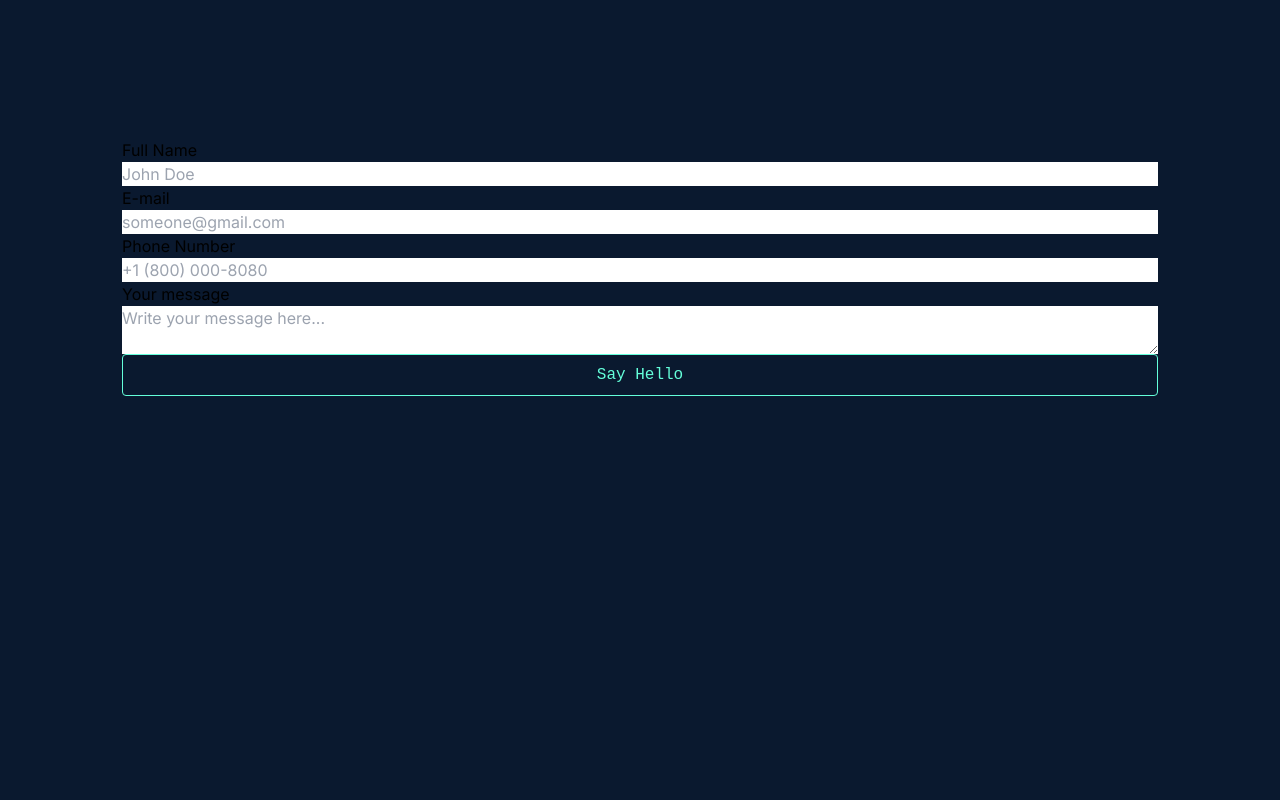
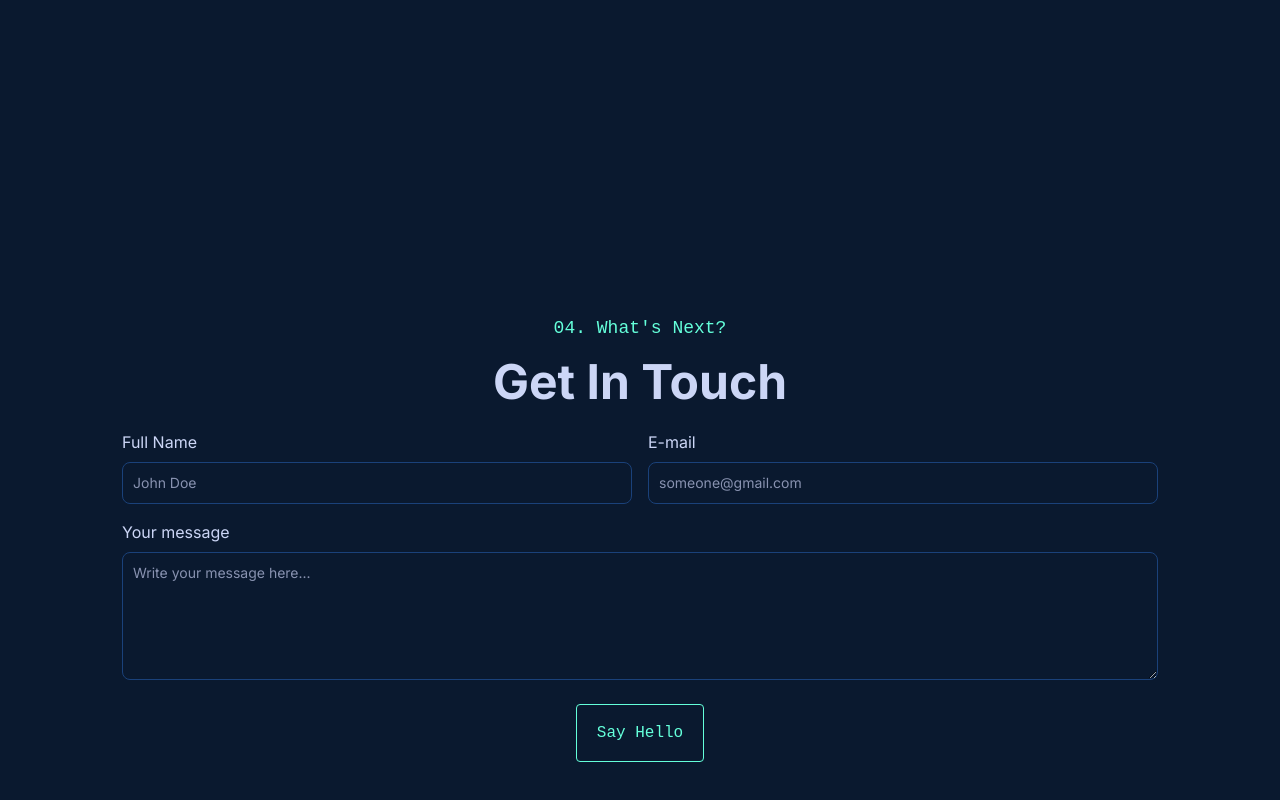
Before and after one commit to salmavalencia/portfolio-v2, a Next.js app: page / in a window 1280 px wide. Shown: the part 3146-3946 px from the top of the page. Before the commit the page ends 3542 px from the top, so only its background shows below. Built offline with nearby package versions, Linux system fonts and the light colour scheme; what tailwindcss-animated would draw is missing.

Commit message:
style form

```diff
--- a/app/globals.css
+++ b/app/globals.css
@@ -19,5 +19,11 @@
 body {
   color: rgb(var(--foreground-rgb));
   background: #0a192f;
-  --font-roboto-mono: 'Roboto Mono', monospace;
+  --font-roboto-mono: "Roboto Mono", monospace;
 }
+input:-webkit-autofill {
+  -webkit-box-shadow: 0 0 0 50px rgb(10, 25, 47) inset;
+  -webkit-text-fill-color: #64ffda;
+  -webkit-border-image: red;
+  caret-color: #64ffda;
+}
--- a/components/contact.tsx
+++ b/components/contact.tsx
@@ -6,14 +6,12 @@ import { Button } from "./ui/button";
 type FormData = {
   fullName: string;
   email: string;
-  phone?: string;
   message: string;
 };
 
 const FormSchema = z.object({
   fullName: z.string().min(1).max(100),
   email: z.string().email(),
-  phone: z.string().min(7).max(15),
   message: z.string().min(10).max(500),
 });
 
@@ -42,25 +40,66 @@ export default function Contact() {
   };
 
   return (
-    <section>
-      <form onSubmit={handleSubmit(onSubmit)} className="form flex flex-col">
-        <label>Full Name</label>
-        <input placeholder="John Doe" {...register("fullName")} />
-        {errors.fullName && <span>{errors.fullName.message}</span>}
-        <label>E-mail</label>
-        <input placeholder="someone@gmail.com" {...register("email")} />
-        {errors.email && <span>{errors.email.message}</span>}
-        <label>Phone Number</label>
-        <input placeholder="+1 (800) 000-8080" {...register("phone")} />
-        {errors.phone && <span>{errors.phone.message}</span>}
-        <label>Your message</label>
-        <textarea
-          placeholder="Write your message here..."
-          {...register("message")}
-        />
-        {errors.message && <span>{errors.message.message}</span>}
-        <Button type="submit">Say Hello</Button>
-      </form>
+    <section className="flex flex-col text-font-primary h-screen">
+      <div className="my-auto flex flex-col items-center">
+        <p className="text-lg text-green font-mono mb-4">04. What's Next?</p>
+        <h2 className="text-5xl font-bold mb-6">Get In Touch</h2>
+        <form
+          onSubmit={handleSubmit(onSubmit)}
+          className="form w-full duration-700"
+        >
+          <div className="space-y-4">
+            <div className="flex flex-col md:flex-row space-y-4 md:space-x-4 md:space-y-0">
+              <div className="flex flex-col transition-[72px] duration-700 w-full md:w-1/2">
+                <label className="mb-2">Full Name</label>
+                <input
+                  placeholder="John Doe"
+                  {...register("fullName")}
+                  className="bg-gray-50 border border-navy-lighter text-green text-sm rounded-lg outline-none block w-full p-2.5 bg-navy-dark placeholder-font-secondary"
+                  type="text"
+                />
+                {errors.fullName && (
+                  <span className="animate-fade text-red-400">
+                    {errors.fullName.message}
+                  </span>
+                )}
+              </div>
+              <div className="flex flex-col transition-[72px] duration-700 w-full md:w-1/2">
+                <label className="mb-2">E-mail</label>
+                <input
+                  placeholder="someone@gmail.com"
+                  {...register("email")}
+                  className="bg-gray-50 border border-navy-lighter text-green text-sm rounded-lg outline-none block w-full p-2.5 bg-navy-dark focus:bg-navy-dark focus:border-transparent placeholder-font-secondary"
+                  type="text"
+                />
+                {errors.email && (
+                  <span className="animate-fade text-red-400">
+                    {errors.email.message}
+                  </span>
+                )}
+              </div>
+            </div>
+            <div className="flex flex-col">
+              <label className="mb-2">Your message</label>
+              <textarea
+                placeholder="Write your message here..."
+                {...register("message")}
+                className="block p-2.5 w-full text-sm text-green rounded-lg border border-navy-lighter outline-none h-32 bg-navy-dark placeholder-font-secondary"
+              />
+              {errors.message && (
+                <span className="animate-fade text-red-400">
+                  {errors.message.message}
+                </span>
+              )}
+            </div>
+          </div>
+          <div className="flex flex-col items-center mt-6">
+            <Button type="submit" className="px-5 py-4">
+              Say Hello
+            </Button>
+          </div>
+        </form>
+      </div>
     </section>
   );
 }
```
